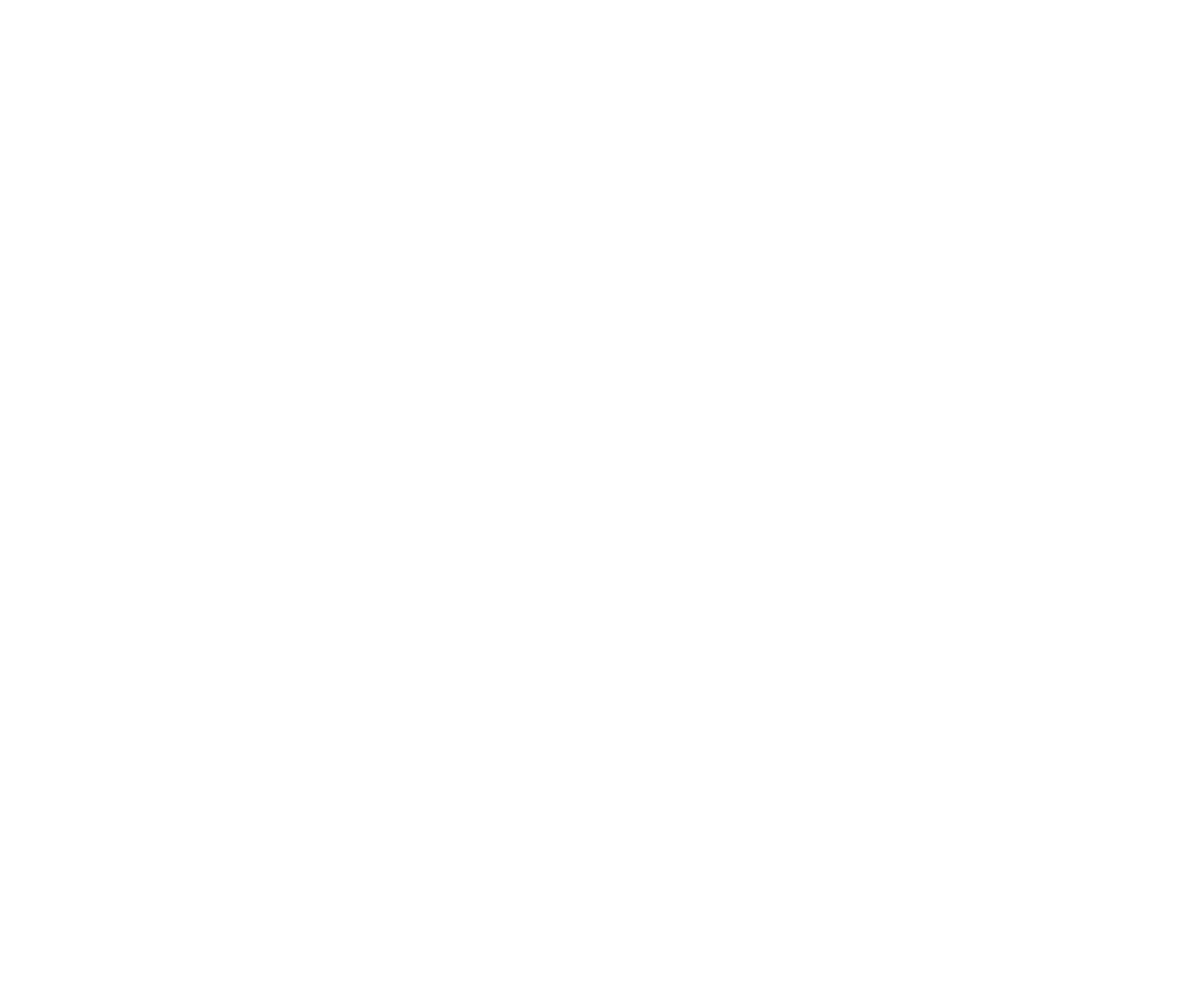
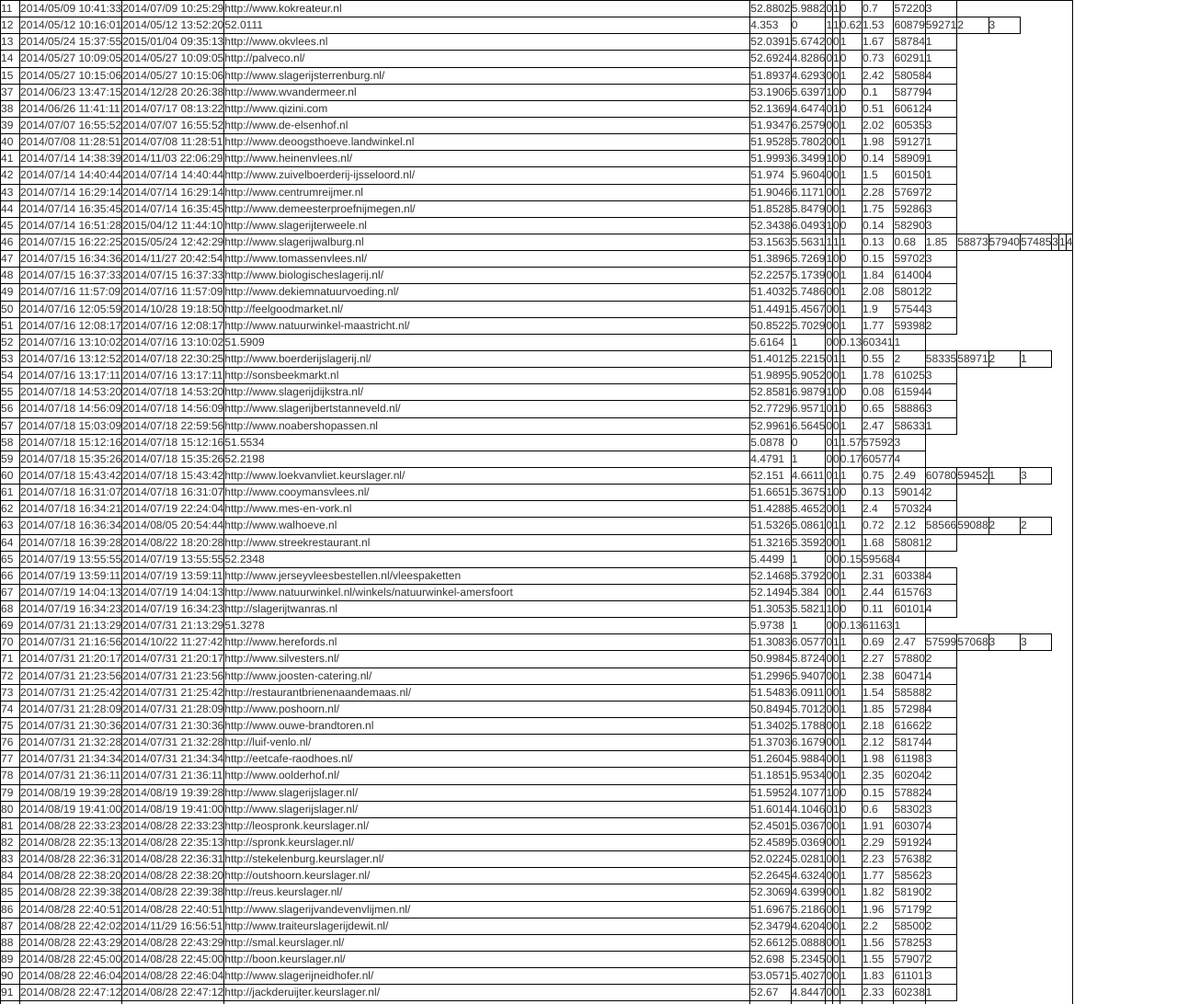
Before and after one commit to dzervakis/agrivision-hackaton, a website: page index.html in a window 1280 px wide. Shown: the top 1092 px of the page at 92% size. Before the commit the page ends 800 px from the top, so only its background shows below. Drawn offline with Linux system fonts and the light colour scheme.

Commit message:
mockup data

```diff
--- a/app.js
+++ b/app.js
@@ -99,8 +99,29 @@ var App = function () {
       time: 15,
       rating: 3
     }
-  }
-  console.log(cardFunctions.generateCard(data.properties));
+  };
+
+    $.getJSON('mockupData.geojson', function (data) {
+        var items = [];
+        $.each(data.features, function (key, val) {
+            items.push('<tr>');
+            $.each(val.properties, function(i,j){
+                if (typeof j === 'undefined') {
+                    j = 'NULL';
+                }
+                items.push('<td id="' + i + '">' + j + '</td>');
+            });
+            items.push('</tr>');
+        });
+        $('<table/>', {
+            class:'tabled',
+            border: '1',
+            html:items.join('')
+        }).appendTo('body');
+    });
+
+  //console.log(cardFunctions.generateCard(data.properties));
+
 
 };
 
--- a/style.css
+++ b/style.css
@@ -25,3 +25,8 @@ body {
   margin: 1em 0;
   color: #F70;
 }
+
+.tabled {
+  border: 1px solid black;
+  border-collapse: collapse;
+}
```
Also changed, not shown: mockupData.geojson (added).
